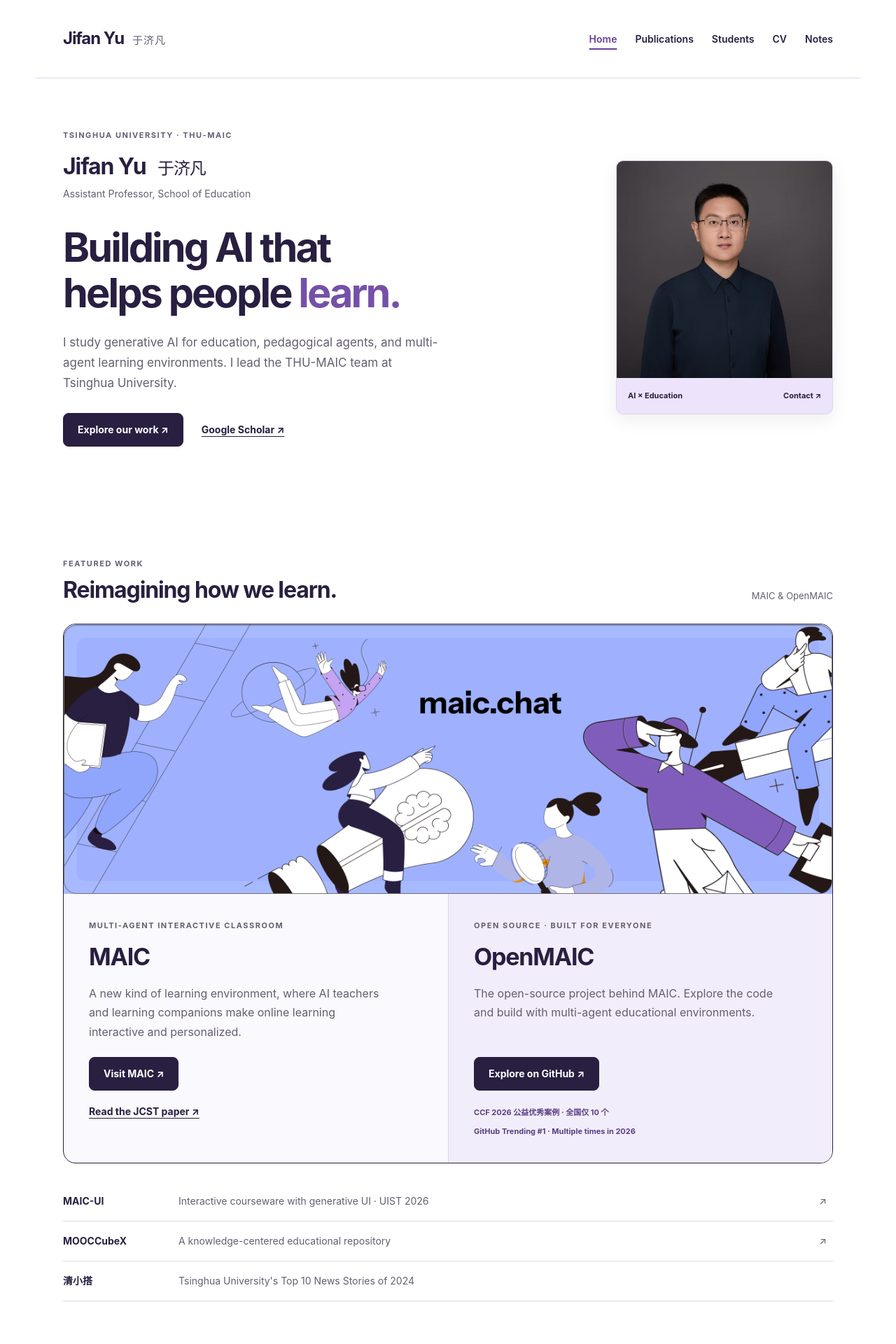
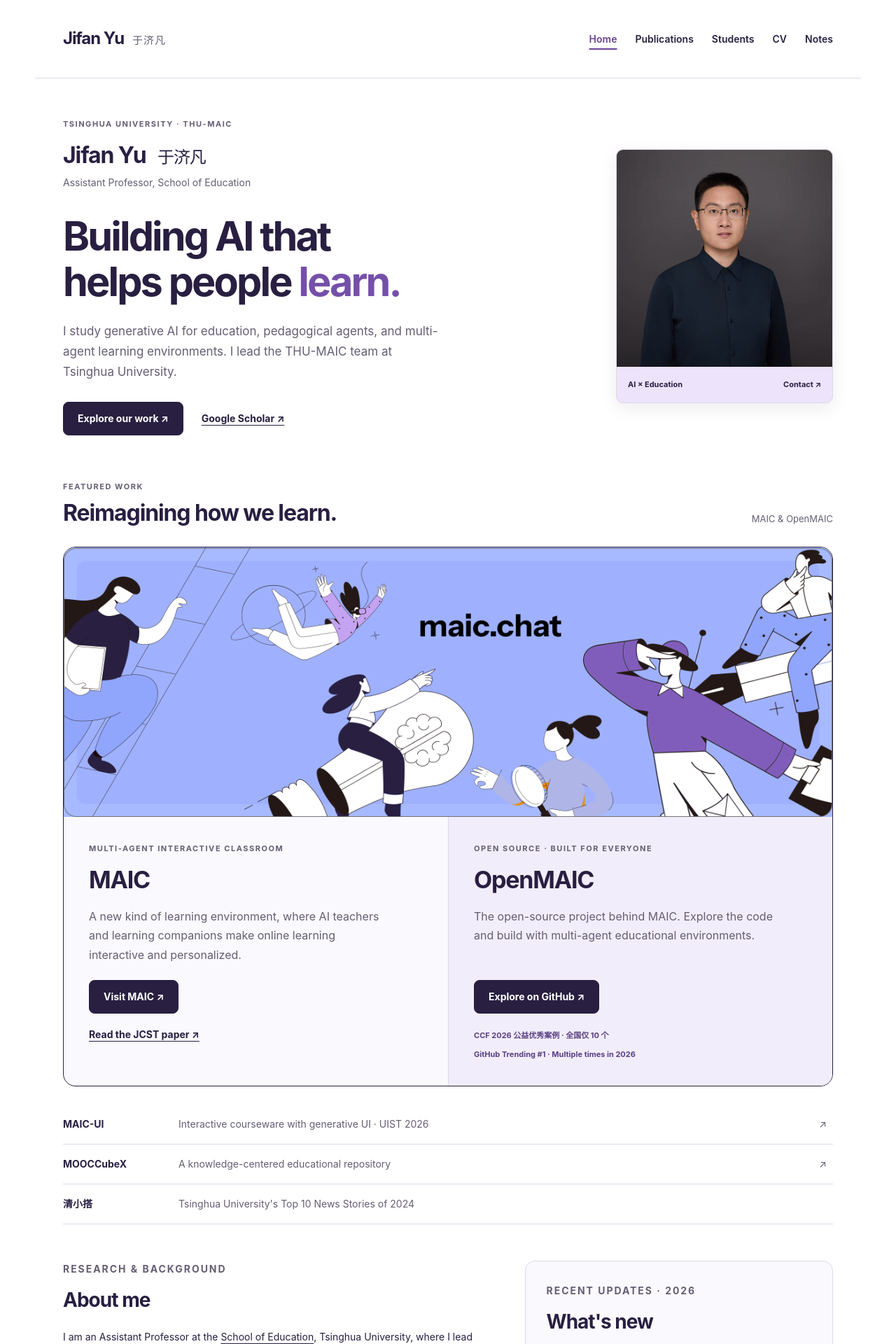
Before and after one commit to yujifan0326/yujifan0326.github.io, a Jekyll site: the page built from _pages/about.html, in a window 1280 px wide. Shown: the top 1920 px of the page at 70% size. Built offline with Jekyll 4.4.1, drawn with Linux system fonts in a browser that asks for light colours; some of the changed text lies outside the part shown.

Commit message:
adjust detail

```diff
--- a/_pages/about.html
+++ b/_pages/about.html
@@ -25,7 +25,7 @@
 
 My research focuses on generative AI for education and the design of new learning environments. I develop knowledge-guided educational language models, safe and controllable pedagogical agents, multi-agent learning environments, and personalized learning algorithms. I also explore AI-assisted educational research, including learner modeling, learning behavior simulation, and automated collection, analysis, and assessment of educational data.
 
-I am looking for self-motivated collaborators, research assistants, and prospective master's students interested in AI for education. For more details, see my [Chinese CV](https://cloud.tsinghua.edu.cn/f/bdee8fb9700f45f38cec/) or [English CV](https://cloud.tsinghua.edu.cn/f/dfa1b015c70e4b6ea0d5/).
+I am looking for self-motivated collaborators, research assistants, and prospective master's students interested in AI for education.
 {% endcapture %}{{ biography | markdownify }}<a class="text-link" href="{{ '/cv/' | relative_url }}">Full curriculum vitae ↗</a></div><aside class="news-card"><p class="eyebrow">Recent updates · 2026</p><h2>What's new</h2>{% capture news %}
 *  I was invited to give a talk at **UNESCO Headquarters**.
 *  [OpenMAIC](https://github.com/THU-MAIC/OpenMAIC) was selected as a **CCF Outstanding Public Welfare Case (CCF 公益优秀案例)**, one of only **10 cases nationwide**.
--- a/assets/css/research.css
+++ b/assets/css/research.css
@@ -117,7 +117,8 @@
   grid-template-columns:1fr 310px;
   gap:90px;
   align-items:center;
-  padding:72px 0 86px
+  padding:56px 0 64px;
+  margin-bottom:0
 }
 .eyebrow {
   text-transform:uppercase;
@@ -210,7 +211,7 @@
   text-decoration:none
 }
 section {
-  margin-bottom:72px
+  margin-bottom:52px
 }
 .section-heading {
   display:flex;
@@ -393,7 +394,7 @@
   font-size:14px
 }
 .career-details {
-  margin-bottom:72px;
+  margin-bottom:52px;
   border-top:1px solid var(--line);
   border-bottom:1px solid var(--line)
 }
@@ -542,14 +543,6 @@
 .interior>ul li {
   margin-bottom:14px;
   font-size:14px
-}
-
-@media(min-width:1400px) {
-  .hero {
-  padding-top:92px;
-  padding-bottom:100px
-}
-
 }
 
 @media(max-width:900px) {
@@ -734,3 +727,8 @@
   color:#684296;
   font-weight:650
 }
+
+
+.home > .hero {
+  margin-bottom:0;
+}
```
Also changed, not shown: _pages/cv.md (+1 -1 lines).
